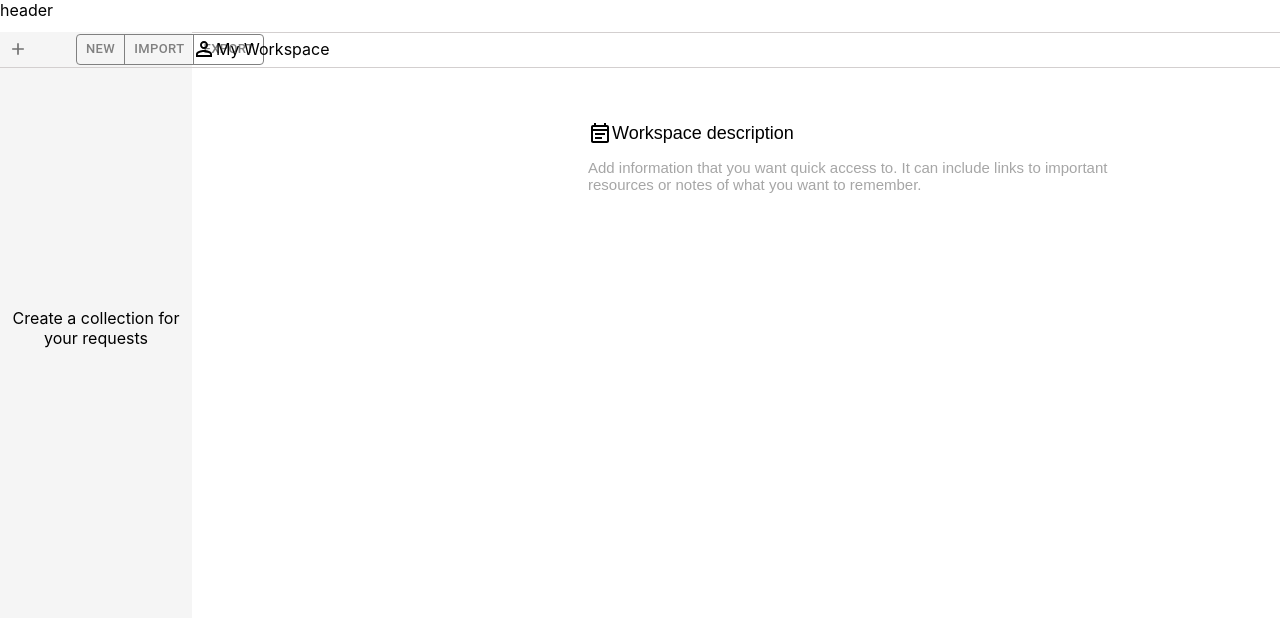
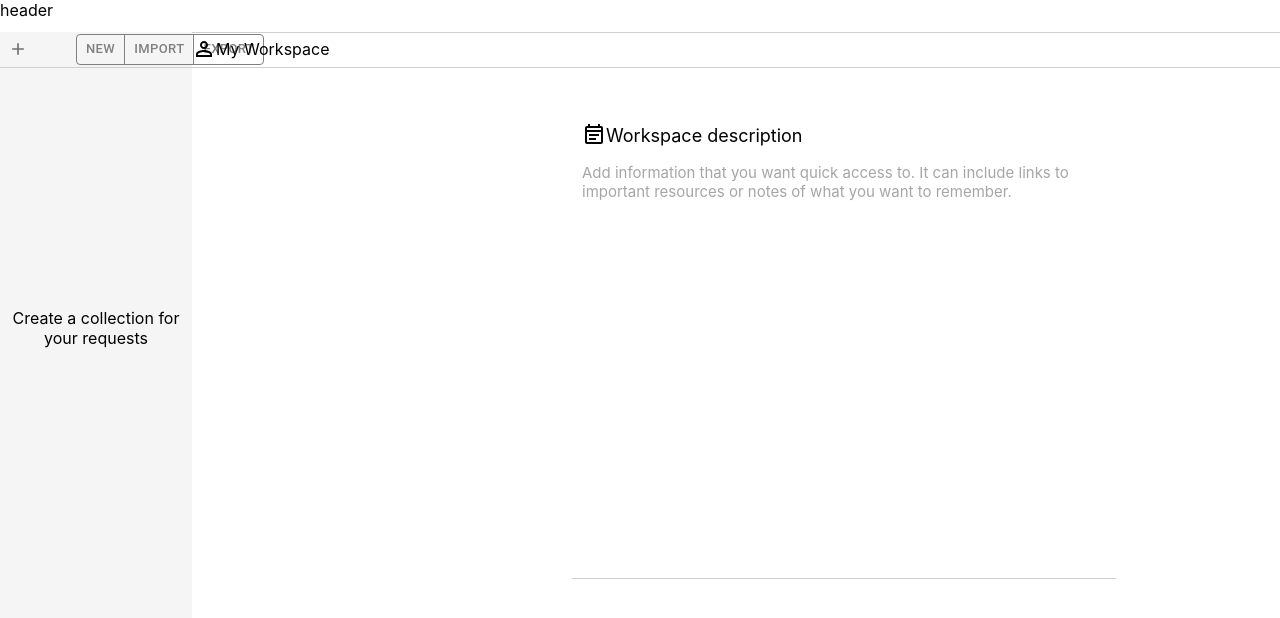
Before and after one commit to heejinkong/postman, a React (Create React App) app: page / in a window 1280 px wide. Shown: the top 618 px of the page. Built offline with nearby package versions, Linux system fonts and the light colour scheme.

Commit message:
workspace textarea
workspace textarea

```diff
--- a/src/pages/Workspace.jsx
+++ b/src/pages/Workspace.jsx
@@ -4,15 +4,23 @@ import PersonOutlineOutlinedIcon from '@mui/icons-material/PersonOutlineOutlined
 import EventNoteOutlinedIcon from '@mui/icons-material/EventNoteOutlined';
 
 export default function Workspace() {
-  const [isDescriptionVisible, setDescriptionVisible] = useState(false);
-  const [noteText, setNoteText] = useState('');
+  const [isEditingDescription, setEditingDescription] = useState(false);
+  const [descriptionText, setDescriptionText] = useState('');
 
-  const handleDescriptionButtonClick = () => {
-    setDescriptionVisible(!isDescriptionVisible);
+  const handleDescriptionClick = () => {
+    setEditingDescription(true);
   };
 
-  const handleNoteChange = (event) => {
-    setNoteText(event.target.value);
+  const handleDescriptionChange = (event) => {
+    setDescriptionText(event.target.value);
+  };
+
+  const handleDescriptionBlur = () => {
+    setEditingDescription(false);
+  };
+
+  const handleNotesClick = () => {
+    setEditingDescription(true);
   };
 
   return (
@@ -21,27 +29,26 @@ export default function Workspace() {
         <PersonOutlineOutlinedIcon /> My Workspace
       </div>
       <div className='workspace_description'>
-        <button
-          className={`workspace_description_btn ${isDescriptionVisible ? 'active' : ''}`}
-          onClick={handleDescriptionButtonClick}
-        >
-          <div className='workspace_description_title'>
+        <div className='workspace_description_btn'>
+          <div
+            className='workspace_description_title'
+            onClick={handleDescriptionClick}
+          >
             <EventNoteOutlinedIcon /> Workspace description
           </div>
-          <div className='workspace_description_notes'>
-            <span>Add information that you want quick access to. It can include links to important resources or notes of what you want to remember.</span>
+          <div className='workspace_description_notes' onClick={handleNotesClick}>
+            {isEditingDescription ? (
+              <textarea
+                value={descriptionText}
+                onChange={handleDescriptionChange}
+                onBlur={handleDescriptionBlur}
+                autoFocus
+              />
+            ) : (
+              <span>{descriptionText || 'Add information that you want quick access to. It can include links to important resources or notes of what you want to remember.'}</span>
+            )}
           </div>
-
-          {/* {isDescriptionVisible ? (
-            <div className='worspace_description_input'>
-              <textarea
-                placeholder='Add information that you want quick access to. It can include links to important resources or notes of what you want to remember.'
-                value={noteText}
-                onChange={handleNoteChange}
-              />
-            </div>
-          ) : null} */}
-        </button>
+        </div>
       </div>
     </div>
   );
--- a/src/style/workspace.scss
+++ b/src/style/workspace.scss
@@ -12,9 +12,11 @@
     .workspace_description {
       position: relative;
       width: 50%;
-      height: 40%;
+      height: 60%;
       margin-top: 50px;
       margin-left: 380px;
+      border-bottom: 1px solid #d3cfcf;
+
 
 
       .workspace_description_btn {
@@ -22,48 +24,47 @@
         display: flex;
         flex-direction: column;
         width: 100%;
-        height: 40%;
-        font-size: 18px;
+        height: 95%;
         border: none;
-        background-color: transparent;
+
+
 
         .workspace_description_title {
           position: relative;
           display: flex;
           width: 100%;
-          height: 25%;
+          height: 8%;
           align-items: center;
           padding-left: 10px;
+          font-size: 18px;
+
         }
 
         .workspace_description_notes {
           position: relative;
-          width: 100%;
+          width: 98%;
           flex-grow: 1;
           font-size: 15px;
           display: flex;
           text-align: left;
           color: #A6A6A6;
           padding: 10px;
-        }
 
-        // .worspace_description_input {
 
-        //   textarea {
-        //     width: 100%;
-        //     height: 100%;
-        //     border: none;
-        //     resize: none;
-        //     font-size: 15px;
+          textarea {
+                width: 98%;
+                height: 100%;
+                border: 0.5px solid rgb(9, 123, 237);
+                resize: none;
+                font-size: 18px;
+                background-color: transparent;
+                color: #000;
+                font-size: 18px;
 
-        //   }
-        // }
 
-        // &.active {
-        //   .workspace_description_input {
-        //     display: block;
-        //   }
-        // }
+              }
+
+            }
       }
     }
   }
```
